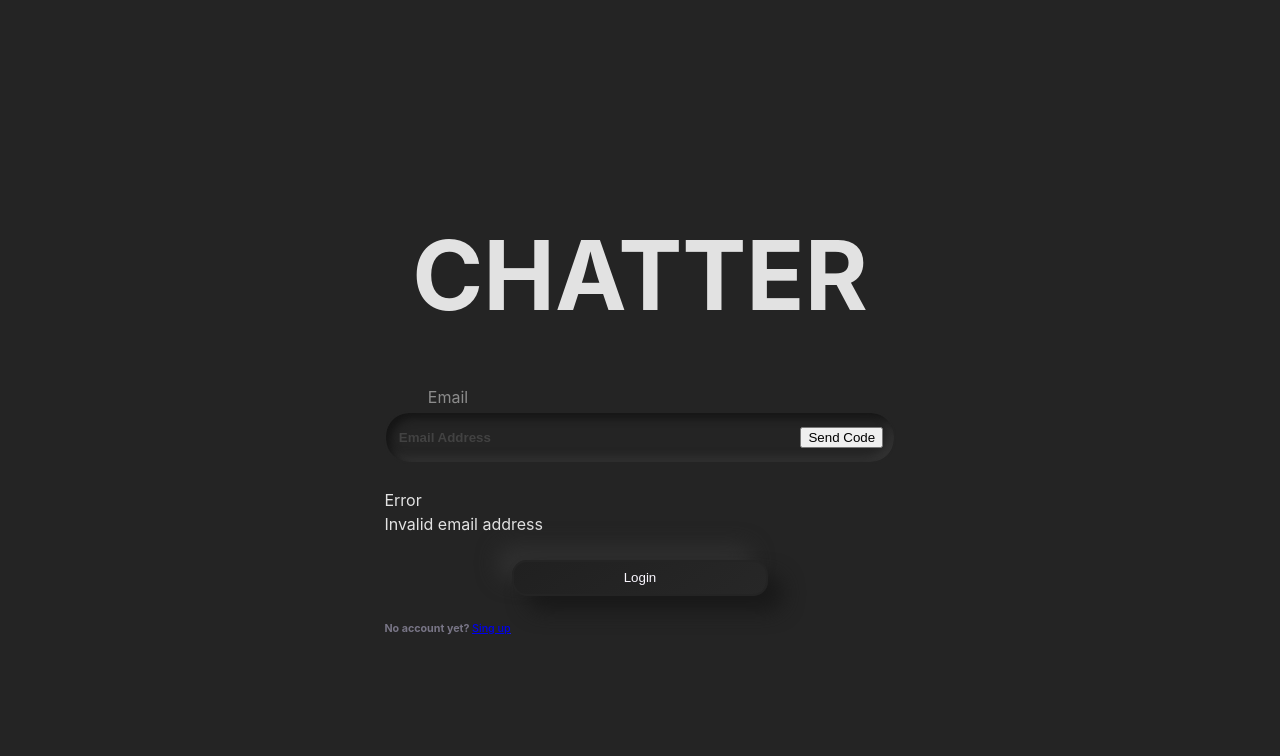
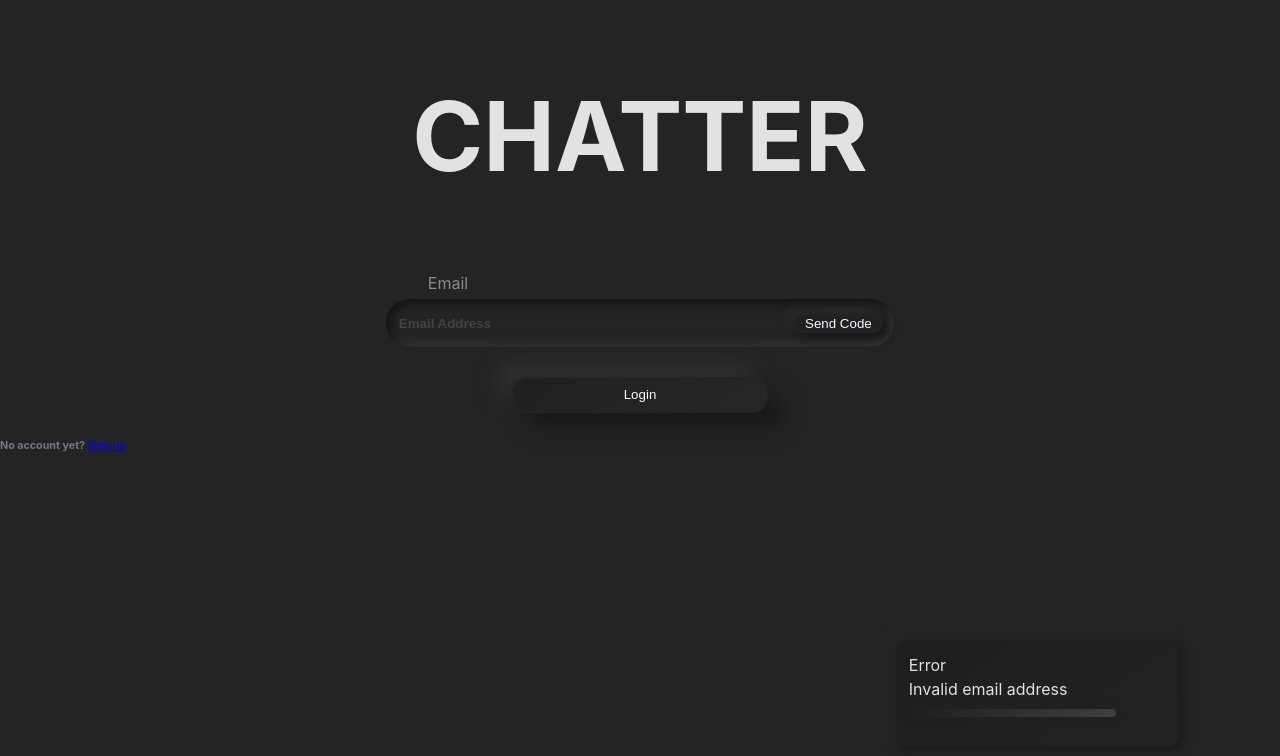
Before and after one commit to samimmbt/Chatter, a React (Vite) app: page / in a window 1280 px wide. Both pictures are taken after a click on the button "Send Code". Shown: the top 756 px of the page. Built offline with nearby package versions, Linux system fonts and the light colour scheme.

Commit message:
Change some Style

```diff
--- a/src/index.css
+++ b/src/index.css
@@ -13,6 +13,13 @@
   flex-direction: column;
   justify-content: center;
   align-items: center;
+  width: 100%;
+  height: 100%;
+}
+
+.parent_parent {
+  width: 100%;
+  height: 100%;
 }
 
 .link {
@@ -27,15 +34,26 @@
   color: #535bf2;
 }
 
+
 body {
   margin: 0;
-  display: flex;
-  place-items: center;
+  /* display: flex; */
+  /* place-items: center; */
   min-width: 320px;
   min-height: 100vh;
+  width: 100%;
+  height: 100%;
 }
-#h6-login-signup{
+
+#h6-login-signup {
   color: #787586;
+}
+
+.inp-p_container {
+  width: 100%;
+  height: 10vh;
+  display: flex;
+  justify-content: center;
 }
 
 .inp-p {
@@ -54,7 +72,7 @@ body {
   padding: calc((1vh + 1vw) / 2);
 }
 
-.inp-label{
+.inp-label {
   position: absolute;
   margin-bottom: 10vh;
   margin-left: -30vw;
@@ -68,6 +86,8 @@ body {
   background: transparent;
   width: 100%;
   height: 100%;
+  border-bottom-left-radius: 15px;
+  border-top-left-radius: 15px;
   transition: all 0.3s;
 }
 
@@ -75,15 +95,17 @@ body {
   font-weight: 700;
   color: #424242;
 }
-.inp:focus-visible{
+
+.inp:focus-visible {
   outline: none;
 }
-.inp:focus-visible .inp-p{
+
+.inp:focus-visible .inp-p {
   box-shadow: inset 7px 7px 8px #151515,
     inset -7px -7px 8px #333333;
 }
 
-.inp-btn-p{
+.inp-btn-p {
   display: flex;
   flex-direction: row;
   justify-content: center;
@@ -92,7 +114,7 @@ body {
   margin-bottom: 3vh;
 }
 
-.inp-btn{
+.inp-btn {
   border-radius: 15px;
   background: linear-gradient(145deg, #202020, #272727);
   box-shadow: 15px 15px 20px #191919,
@@ -104,6 +126,19 @@ body {
   transition: all 0.1s;
 }
 
+.inp-btn-small {
+  border-radius: 15px;
+  border-radius: 50px;
+  background: #212022;
+  box-shadow: 5px 5px 10px #181718,
+    -5px -5px 10px #2a292c;
+  border: solid 2px #242424;
+  width: 7vw;
+  height: 2.5vh;
+  color: #FAF7FF;
+  transition: all 0.1s;
+}
+
 .inp-btn:active {
   border-radius: 15px;
   background: linear-gradient(145deg, #202020, #272727);
@@ -111,3 +146,55 @@ body {
     -9px -9px 18px #2f2f2f;
   transform: scale(0.99);
 }
+
+.inp-btn-small:active {
+  background: linear-gradient(145deg, #1e1d1f, #232224);
+  box-shadow: 5px 5px 10px #1c1b1d,
+    -5px -5px 10px #262527;
+  transform: scale(0.99);
+}
+
+.inp-btn:disabled,
+.inp-btn-small:disabled {
+  background: linear-gradient(145deg, #2c2c2c, #2b2b2b);
+  box-shadow: 15px 15px 20px #191919, -15px -15px 20px #2f2f2f;
+  border: none;
+  transform: scale(1);
+
+}
+
+.alert {
+  border-radius: 9px;
+  position: absolute;
+  display: flex;
+  flex-direction: column;
+  left: 70vw;
+  top: 80vh;
+  background: linear-gradient(145deg, #1e1d1f, #232224);
+  box-shadow: 5px 5px 10px #1c1b1d,
+    -5px -5px 10px #262527;
+  width: 20vw;
+  height: 10vh;
+  padding: 1vw;
+  animation: show 1s;
+}
+
+.timeline {
+  margin-top: 1vh;
+  border-radius: 10px;
+  background: linear-gradient(145deg, #1e1d1f, #403f42);
+  box-shadow: 5px 5px 5px #212022, -5px -5px 5px #212022;
+  height: 10%;
+  width: 100%;
+  transition: all 1s linear;
+}
+
+@keyframes show {
+  0% {
+    opacity: 0;
+  }
+
+  100% {
+    opacity: 1;
+  }
+}
```
